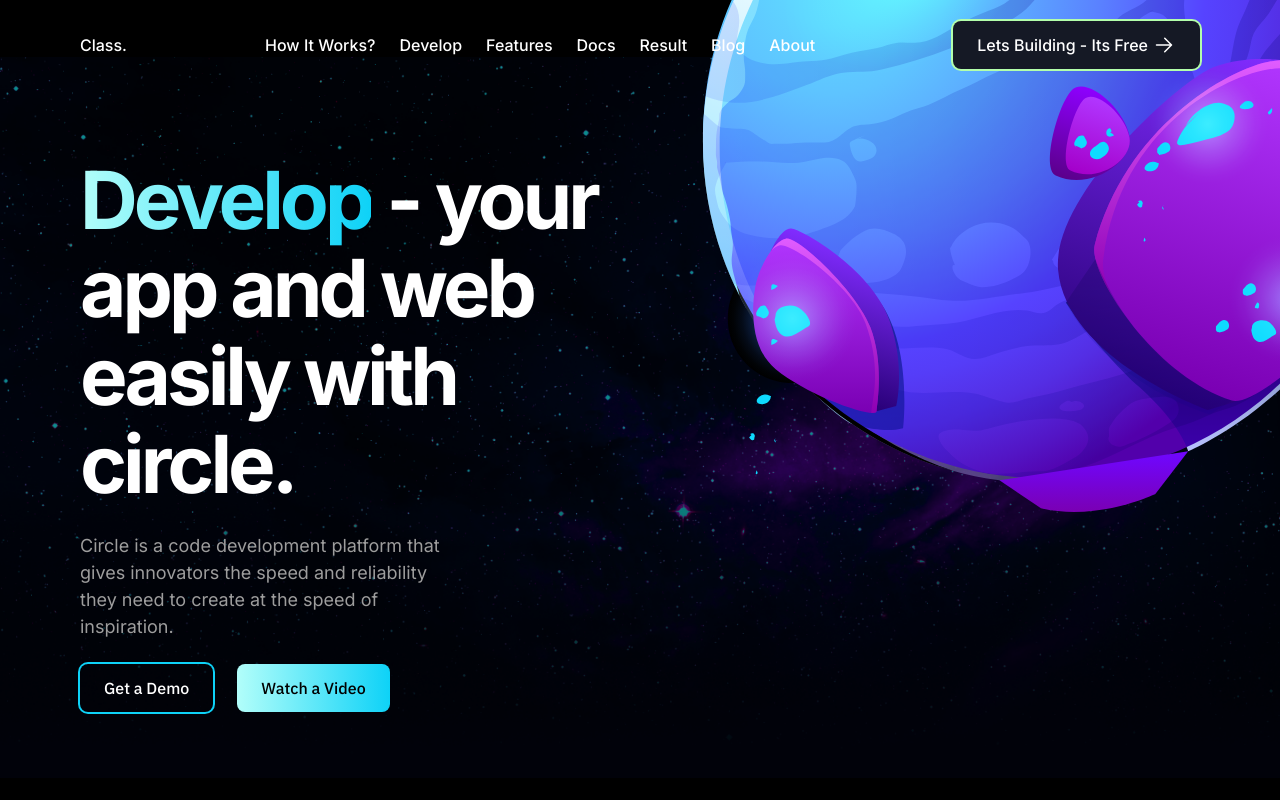
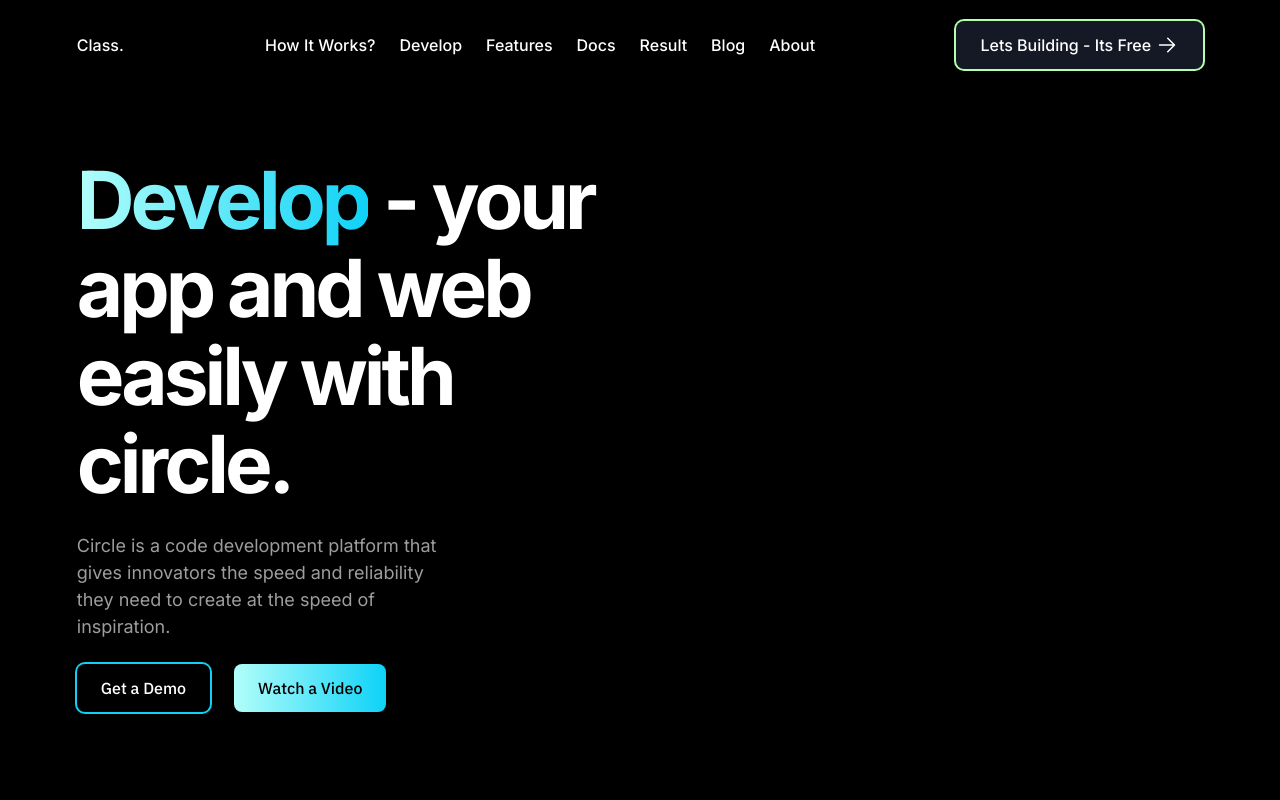
Before and after one commit to raymondtju/landingpage-circle, a Next.js app: page / in a window 1280 px wide. Shown: the top 800 px of the page. Built offline with nearby package versions, Linux system fonts and the light colour scheme.

Commit message:
update components for responsive

```diff
--- a/src/components/Brand/index.jsx
+++ b/src/components/Brand/index.jsx
@@ -8,7 +8,7 @@ export default function Brand() {
   return (
     <Layout>
       <div className="mt-[116px]">
-        <div className="w-5/12 mx-auto">
+        <div className="lg:w-5/12 md:7/12 mx-auto">
           <h1 className="text-lg text-center">
             {`Providing power to the world's best product teams. From
             next-generation startups to established businesses`}
--- a/src/components/Button/index.jsx
+++ b/src/components/Button/index.jsx
@@ -12,7 +12,7 @@ export default function Button({ children, className, icon, primary }) {
     : "ring-2 ring-[#0ED2F7] gap-1";
   return (
     <button
-      className={`flex flex-row p-3 px-6 text-base items-center font-medium ${primary} ${ibm.className} rounded-lg ${className}`}
+      className={`flex flex-row p-3 px-6 text-sm lg:text-base items-center font-medium ${primary} ${ibm.className} rounded-lg ${className}`}
     >
       <span>{children}</span>
       {icon}
--- a/src/components/Card/index.jsx
+++ b/src/components/Card/index.jsx
@@ -14,12 +14,12 @@ const ibm = IBM_Plex_Sans({
 export default function Card({ buttonVal, title, desc, image }) {
   return (
     <div className={`${ibm.className}`}>
-      <div className="py-8 bg-[#151925] rounded-xl hover:ring-2 hover:ring-[#0ED2F7] duration-300 transition-all ease-in-out">
-        <h3 className="mx-10 mt-5 text-2xl font-semibold">{title}</h3>
-        <p className="mx-10 mt-3 text-base text-textSecond">{`${desc}`}</p>
+      <div className="lg:py-8 py-2 bg-[#151925] rounded-xl hover:ring-2 hover:ring-[#0ED2F7] duration-300 transition-all ease-in-out">
+        <h3 className="lg:mx-10 mx-8 mt-5 lg:text-2xl text-xl font-semibold">{title}</h3>
+        <p className="lg:mx-10 mx-8 lg:mt-3 mt-2 lg:text-base text-sm text-textSecond">{`${desc}`}</p>
         <Button
-          className={`px-0 mt-10 gap-1 ring-transparent mx-10`}
-          icon={<ArrowRightIcon className="w-6 h-6" />}
+          className={`px-0 lg:mt-10 mt-4 gap-1 ring-transparent lg:mx-10 mx-8`}
+          icon={<ArrowRightIcon className="lg:w-6 lg:h-6 h-4 h-4" />}
         >
           Read More
         </Button>
@@ -27,7 +27,7 @@ export default function Card({ buttonVal, title, desc, image }) {
           <Image
             src={Image3}
             alt="image3"
-            className="right-0 justify-end block w-8/12 mx-auto"
+            className="right-0 justify-end block w-8/12 mx-auto hidden lg:flex"
           />
         )}
       </div>
--- a/src/components/Footer/index.jsx
+++ b/src/components/Footer/index.jsx
@@ -3,50 +3,50 @@ import Layout from "../Layout";
 
 export default function Footer() {
   return (
-    <footer class="p-4 sm:p-6 mt-[300px]">
+    <footer className="p-4 sm:p-6 mt-[300px]">
       <Layout>
-        <div class="flex justify-end">
-          <div class="grid grid-cols-2 gap-8 sm:gap-6 sm:grid-cols-3">
+        <div className="flex justify-end">
+          <div className="grid grid-cols-2 gap-8 sm:gap-6 sm:grid-cols-3">
             <div>
-              <h2 class="mb-6 text-sm font-semibold uppercase">Company</h2>
-              <ul class="text-textSecond">
-                <li class="mb-4">
-                  <a href="" class="hover:underline">
+              <h2 className="mb-6 text-sm font-semibold uppercase">Company</h2>
+              <ul className="text-textSecond">
+                <li className="mb-4">
+                  <a href="" className="hover:underline">
                     How it Works
                   </a>
                 </li>
                 <li>
-                  <a href="" class="hover:underline">
+                  <a href="" className="hover:underline">
                     Features
                   </a>
                 </li>
               </ul>
             </div>
             <div>
-              <h2 class="mb-6 text-sm font-semibold uppercase">Resource</h2>
-              <ul class="text-textSecond">
-                <li class="mb-4">
-                  <a href="" class="hover:underline ">
+              <h2 className="mb-6 text-sm font-semibold uppercase">Resource</h2>
+              <ul className="text-textSecond">
+                <li className="mb-4">
+                  <a href="" className="hover:underline ">
                     Docs
                   </a>
                 </li>
                 <li>
-                  <a href="" class="hover:underline">
+                  <a href="" className="hover:underline">
                     Forum
                   </a>
                 </li>
               </ul>
             </div>
             <div>
-              <h2 class="mb-6 text-sm font-semibold uppercase">Legal</h2>
-              <ul class="text-textSecond">
-                <li class="mb-4">
-                  <a href="#" class="hover:underline">
+              <h2 className="mb-6 text-sm font-semibold uppercase">Legal</h2>
+              <ul className="text-textSecond">
+                <li className="mb-4">
+                  <a href="#" className="hover:underline">
                     Privacy Policy
                   </a>
                 </li>
                 <li>
-                  <a href="#" class="hover:underline">
+                  <a href="#" className="hover:underline">
                     Terms &amp; Conditions
                   </a>
                 </li>
@@ -54,10 +54,10 @@ export default function Footer() {
             </div>
           </div>
         </div>
-        <div class="sm:flex sm:items-center justify-end mt-16">
-          <span class="text-sm sm:text-center">
+        <div className="sm:flex sm:items-center justify-end mt-16">
+          <span className="text-sm sm:text-center">
             © 2023{" "}
-            <a href="" class="hover:underline">
+            <a href="" className="hover:underline">
               Circle™
             </a>
             . All Rights Reserved.
--- a/src/components/Header/index.jsx
+++ b/src/components/Header/index.jsx
@@ -7,11 +7,12 @@ import Bg2 from "/public/images/bg-2.png";
 
 import HeaderImage from "/public/images/header.png";
 import Button from "../Button";
+import Layout from "../Layout";
 
 export default function Header() {
   return (
-    <header className="overflow-hidden">
-      <Image
+    <header className="">
+      {/* <Image
         src={Moon}
         alt="moon"
         className="absolute right-0 bg-contain -z-[1] overflow-hidden"
@@ -20,24 +21,24 @@ export default function Header() {
         src={Bg2}
         alt="bg2"
         className="absolute w-full max-w-full overflow-hidden -z-[2]"
-      />
+      /> */}
       <Navbar className="z-0" />
       <div className="mx-auto max-w-[1440px] z-0">
-        <div className="mx-[80px]">
-          <div className="w-6/12 mt-[66px]">
-            <h1 className="font-bold text-[80px] leading-[88px] tracking-tighter">
+        <Layout>
+          <div className="lg:w-6/12 lg:text-left text-center mt-[66px]">
+            <h1 className="font-bold lg:text-[80px] lg:leading-[88px] text-[60px] leading-[60px] tracking-tighter">
               <span className="bg-clip-text text-transparent bg-gradient-to-r from-[#B2FEFA] to-[#0ED2F7]">
                 Develop
               </span>{" "}
               - your app and web easily with circle.
             </h1>
-            <p className="mt-6 text-[18px] font-normal leading-[27px] text-textSecond w-8/12">
+            <p className="mt-6 lg:text-[18px] font-normal lg:leading-[27px] text-[14px] text-textSecond lg:w-8/12 lg:text-left text-center">
               Circle is a code development platform that gives innovators the
               speed and reliability they need to create at the speed of
               inspiration.
             </p>
           </div>
-          <div className="flex gap-6 mt-6">
+          <div className="flex gap-6 mt-6 lg:justify-start justify-center">
             <Button>Get a Demo</Button>
             <Button primary={true}>Watch a Video</Button>
           </div>
@@ -46,7 +47,7 @@ export default function Header() {
             alt="header-image"
             className="flex mt-[116px] max-w-full overflow-hidden"
           />
-        </div>
+        </Layout>
       </div>
     </header>
   );
--- a/src/components/Layout/index.jsx
+++ b/src/components/Layout/index.jsx
@@ -2,10 +2,12 @@ import React from "react";
 
 export default function Layout({ children }) {
   return (
-    <div className="max-w-[1440px] m-auto">
-      <div className="mx-[80px] relative">{children}</div>
+    <div className="max-w-[1440px] w-[88%] mx-auto">
+      {children}
     </div>
-    // <div className="max-w-[1440px] m-auto">{children}</div>
-    // <div className="max-w-[1440px] mx-[80px] justify-center">{children}</div>
+    // <div className="max-w-[1440px] m-auto">
+    //   <div className="">{children}</div>
+    // </div>
+
   );
 }
--- a/src/components/Navbar/index.jsx
+++ b/src/components/Navbar/index.jsx
@@ -1,29 +1,79 @@
 import React from "react";
+import "flowbite";
 
 import { ArrowSmallRightIcon } from "@heroicons/react/24/solid";
+import Link from "next/link";
 
 export default function Navbar() {
   return (
     <div className="flex items-center h-[90px]">
       <div className="w-[1440px] mx-auto">
-        <div className="flex items-center justify-between mx-[80px] text-base font-medium">
-          <div className="">Class.</div>
+        <div className="flex items-center justify-between mx-auto w-[88%] text-base font-medium">
+          <div className="items-center flex">Class.</div>
+          <div className="flex lg:order-2">
+            <button className="p-3 px-6 rounded-lg bg-[#151925] ring-[#B3FFAB] ring-2 flex flex-row items-center gap-1">
+              Lets Building - Its Free
+              <ArrowSmallRightIcon className="w-6 h-6 stroke-2" />
+            </button>
+            <button
+              data-collapse-toggle="navbar-cta"
+              type="button"
+              className="inline-flex items-center ml-2 p-2 text-sm text-gray-500 rounded-lg lg:hidden"
+              aria-controls="navbar-cta"
+              aria-expanded="false"
+            >
+              <span className="sr-only">Open main menu</span>
+              <svg
+                className="w-6 h-6"
+                aria-hidden="true"
+                fill="currentColor"
+                viewBox="0 0 20 20"
+                xmlns="http://www.w3.org/2000/svg"
+              >
+                <path
+                  fill-rule="evenodd"
+                  d="M3 5a1 1 0 011-1h12a1 1 0 110 2H4a1 1 0 01-1-1zM3 10a1 1 0 011-1h12a1 1 0 110 2H4a1 1 0 01-1-1zM3 15a1 1 0 011-1h12a1 1 0 110 2H4a1 1 0 01-1-1z"
+                  clip-rule="evenodd"
+                ></path>
+              </svg>
+            </button>
+          </div>
+          <div
+            className="items-center justify-between hidden lg:flex lg:order-1"
+            id="navbar-cta"
+          >
+            <ul className="flex flex-col p-4 mt-4 border border-gray-100 rounded-lg lg:flex-row lg:space-x-6 lg:mt-0 lg:font-medium lg:border-0">
+              <li>
+                <Link href="">How It Works?</Link>
+              </li>
+              <li>
+                <Link href="">Develop</Link>
+              </li>
+              <li>
+                <Link href="">Features</Link>
+              </li>
+              <li>
+                <Link href="">Docs</Link>
+              </li>
+              <li>
+                <Link href="">Result</Link>
+              </li>
+              <li>
+                <Link href="">Blog</Link>
+              </li>
+              <li>
+                <Link href="">About</Link>
+              </li>
+            </ul>
+          </div>
 
-          <ul className="flex gap-6">
-            <li>How It Works?</li>
-            <li>Develop</li>
-            <li>Features</li>
-            <li>Docs</li>
-            <li>Result</li>
-            <li>Blog</li>
-            <li>About</li>
-          </ul>
-
-          <button className="p-3 px-6 rounded-lg bg-[#151925] ring-[#B3FFAB] ring-2 flex flex-row items-center gap-1">
+          {/* <button className="p-3 px-6 rounded-lg bg-[#151925] ring-[#B3FFAB] ring-2 flex flex-row items-center gap-1">
             Lets Building - Its Free
             <ArrowSmallRightIcon className="w-6 h-6 stroke-2" />
-          </button>
+          </button> */}
         </div>
+
+
       </div>
     </div>
   );
--- /dev/null
+++ b/src/components/Navbar/none.jsx
@@ -0,0 +1,32 @@
+
+<nav class="bg-white border-gray-200 px-2 sm:px-4 py-2.5 rounded dark:bg-gray-900">
+  <div class="container flex flex-wrap items-center justify-between mx-auto">
+  <a href="https://flowbite.com/" class="flex items-center">
+      <img src="https://flowbite.com/docs/images/logo.svg" class="h-6 mr-3 sm:h-9" alt="Flowbite Logo" />
+      <span class="self-center text-xl font-semibold whitespace-nowrap dark:text-white">Flowbite</span>
+  </a>
+  <div class="flex md:order-2">
+      <button type="button" class="text-white bg-blue-700 hover:bg-blue-800 focus:ring-4 focus:outline-none focus:ring-blue-300 font-medium rounded-lg text-sm px-5 py-2.5 text-center mr-3 md:mr-0 dark:bg-blue-600 dark:hover:bg-blue-700 dark:focus:ring-blue-800">Get started</button>
+      <button data-collapse-toggle="navbar-cta" type="button" class="inline-flex items-center p-2 text-sm text-gray-500 rounded-lg md:hidden hover:bg-gray-100 focus:outline-none focus:ring-2 focus:ring-gray-200 dark:text-gray-400 dark:hover:bg-gray-700 dark:focus:ring-gray-600" aria-controls="navbar-cta" aria-expanded="false">
+        <span class="sr-only">Open main menu</span>
+        <svg class="w-6 h-6" aria-hidden="true" fill="currentColor" viewBox="0 0 20 20" xmlns="http://www.w3.org/2000/svg"><path fill-rule="evenodd" d="M3 5a1 1 0 011-1h12a1 1 0 110 2H4a1 1 0 01-1-1zM3 10a1 1 0 011-1h12a1 1 0 110 2H4a1 1 0 01-1-1zM3 15a1 1 0 011-1h12a1 1 0 110 2H4a1 1 0 01-1-1z" clip-rule="evenodd"></path></svg>
+    </button>
+  </div>
+  <div class="items-center justify-between hidden w-full md:flex md:w-auto md:order-1" id="navbar-cta">
+    <ul class="flex flex-col p-4 mt-4 border border-gray-100 rounded-lg bg-gray-50 md:flex-row md:space-x-8 md:mt-0 md:text-sm md:font-medium md:border-0 md:bg-white dark:bg-gray-800 md:dark:bg-gray-900 dark:border-gray-700">
+      <li>
+        <a href="#" class="block py-2 pl-3 pr-4 text-white bg-blue-700 rounded md:bg-transparent md:text-blue-700 md:p-0 dark:text-white" aria-current="page">Home</a>
+      </li>
+      <li>
+        <a href="#" class="block py-2 pl-3 pr-4 text-gray-700 rounded hover:bg-gray-100 md:hover:bg-transparent md:hover:text-blue-700 md:p-0 md:dark:hover:text-white dark:text-gray-400 dark:hover:bg-gray-700 dark:hover:text-white md:dark:hover:bg-transparent dark:border-gray-700">About</a>
+      </li>
+      <li>
+        <a href="#" class="block py-2 pl-3 pr-4 text-gray-700 rounded hover:bg-gray-100 md:hover:bg-transparent md:hover:text-blue-700 md:p-0 md:dark:hover:text-white dark:text-gray-400 dark:hover:bg-gray-700 dark:hover:text-white md:dark:hover:bg-transparent dark:border-gray-700">Services</a>
+      </li>
+      <li>
+        <a href="#" class="block py-2 pl-3 pr-4 text-gray-700 rounded hover:bg-gray-100 md:hover:bg-transparent md:hover:text-blue-700 md:p-0 md:dark:hover:text-white dark:text-gray-400 dark:hover:bg-gray-700 dark:hover:text-white md:dark:hover:bg-transparent dark:border-gray-700">Contact</a>
+      </li>
+    </ul>
+  </div>
+  </div>
+</nav>
--- a/src/components/Section/index.jsx
+++ b/src/components/Section/index.jsx
@@ -41,11 +41,11 @@ export default function Section() {
 
       {/* Section 2 */}
       <div className="mt-[200px] ">
-        <div className="flex flex-col md:flex-row md:justify-between">
-          <h3 className="text-5xl w-6/12 leading-[62px] font-bold">
+        <div className="flex flex-col lg:flex-row lg:justify-between">
+          <h3 className="lg:text-5xl text-4xl leading-[40px] lg:w-6/12 md:8/12 w-full lg:leading-[62px] font-bold text-center lg:text-left">
             Finally you can develop full-stack web applications in one place.
           </h3>
-          <p className="w-4/12 text-lg text-textSecond">
+          <p className="lg:w-4/12 lg:mt-0 mt-4 text-sm w-full text-center lg:text-left lg:text-lg text-textSecond">
             Amet minim mollit non deserunt ullamco est sit aliqua dolor do amet
             sint. Velit officia consequat duis enim velit mollit. Exercitation
             veniam consequat sunt nostrud amet.Amet minim mollit non deserunt
@@ -55,7 +55,7 @@ export default function Section() {
         <Image
           src={Image1}
           alt="section-img1"
-          className="mt-[67px] flex mx-auto"
+          className="lg:mt-[67px] mt-10 flex mx-auto"
         />
         <div className="flex flex-col gap-6 mt-6 md:flex-row">
           <Card
@@ -74,31 +74,31 @@ export default function Section() {
       </div>
 
       {/* Section 3 */}
-      <div className="mt-[200px] relative">
+      <div className="mt-[200px]">
         <div className="flex flex-col">
           <Image
             src={Image3}
             alt="section-img3"
-            className="flex mt-64 xl:absolute xl:right-0"
+            className="mx-auto flex mt-64 xl:absolute xl:right-0 transition-all duration-300 ease-in-out"
           />
           {/* <Image
             src={Smallmoon}
             alt="small-moon"
             className="absolute flex mt-28 -right-20"
           /> */}
-          <h3 className="text-5xl w-8/12 leading-[62px] font-bold">
+          <h3 className="xl:text-left text-center xl:text-5xl text-4xl w-full xl:w-8/12 leading-[40px] xl:leading-[62px] font-bold xl:mt-0 mt-4">
             Circle provides teams and individuals with customizable
             <span className="textGradient">{` management tools `}</span>
             for your source code.
           </h3>
-          <p className="w-5/12 mt-6 text-lg text-textSecond">
+          <p className="xl:w-5/12 lg:w-7/12 md:w-9/12 w-full mt-6 xl:text-lg text-sm xl:text-left mx-auto xl:mx-0 text-center text-textSecond">
             Create issues, sections into tasks, track relationships, add custom
             spaces, and initiate discussions. Visualize large projects with
             spreadsheets or codeboards, and use the help of code systems to
             automate everything.
           </p>
         </div>
-        <div className="flex flex-row gap-6 mt-10">
+        <div className="flex flex-row gap-6 mt-10 xl:justify-start justify-center">
           <Button className="">Get Started</Button>
           <Button className="" primary>
             Watch a Video
@@ -107,9 +107,9 @@ export default function Section() {
       </div>
 
       {/* Section 4 */}
-      <div className="relative mt-[450px]">
+      <div className="mt-[450px]">
         <div className="flex flex-col">
-          <h3 className="w-6/12 mx-auto font-bold text-center text-7xl">
+          <h3 className="lg:w-6/12 lg:mx-auto w-full font-bold text-center text-5xl lg:text-7xl">
             Useful
             <span className="textGradient">{` software `}</span>
             that can assist.
@@ -125,11 +125,11 @@ export default function Section() {
 
       {/* Section 5 */}
       <div className="mt-[200px]">
-        <div className="w-8/12 mx-auto text-center">
-          <h3 className="text-5xl leading-[62px] font-bold  ">
+        <div className="lg:w-8/12 w-full mx-auto">
+          <h3 className="lg:text-5xl lg:leading-[62px] text-3xl font-bold text-center">
             Concentrate on larger issues.
           </h3>
-          <p className="w-10/12 mx-auto mt-6 text-lg text-textSecond">
+          <p className="lg:w-10/12 mt-6 mx-auto lg:text-lg text-base text-textSecond text-center">
             Spend less time on repetitive code patterns and more time on what
             really matters building great software.
           </p>
--- a/src/components/TestimonialCard/index.jsx
+++ b/src/components/TestimonialCard/index.jsx
@@ -10,8 +10,10 @@ const ibm = IBM_Plex_Sans({
 
 export default function TestimonialCard({ author, role, message }) {
   return (
-    <div className={`${ibm.className}`}>
-      <div className="px-10 w-[470px] pt-5 py-8 bg-[#151925] rounded-xl ring-[#151925] hover:ring-2 hover:ring-[#0ED2F7] duration-300 transition-all ease-in-out">
+    <div className={`${ibm.className} snap-center`}>
+      <div
+        className={`w-[470px] px-10 m-auto pt-5 py-8 bg-[#151925] rounded-xl ring-[#151925] hover:ring-2 hover:ring-[#0ED2F7] duration-300 transition-all ease-in-out`}
+      >
         <div class="flex items-center gap-4">
           <div className="block w-10 h-10 bg-white rounded-full"></div>
           <div className="flex flex-col">
--- a/src/components/TestimonialSection/index.jsx
+++ b/src/components/TestimonialSection/index.jsx
@@ -12,8 +12,8 @@ export default function TestimonialSection() {
             <span className="textGradient">{` Circle`}</span>
           </h3>
         </div>
-        <div className="py-1 overflow-hidden">
-          <div className="flex flex-col gap-6 mt-[72px] md:flex-row justify-center align-items-center pointer">
+        <div className="relative">
+          <div className="flex gap-6 mt-[72px] flex-row justify-start align-items-center pointer  overflow-scroll snap">
             <TestimonialCard
               author={"Leslie Alexander"}
               message={
```
